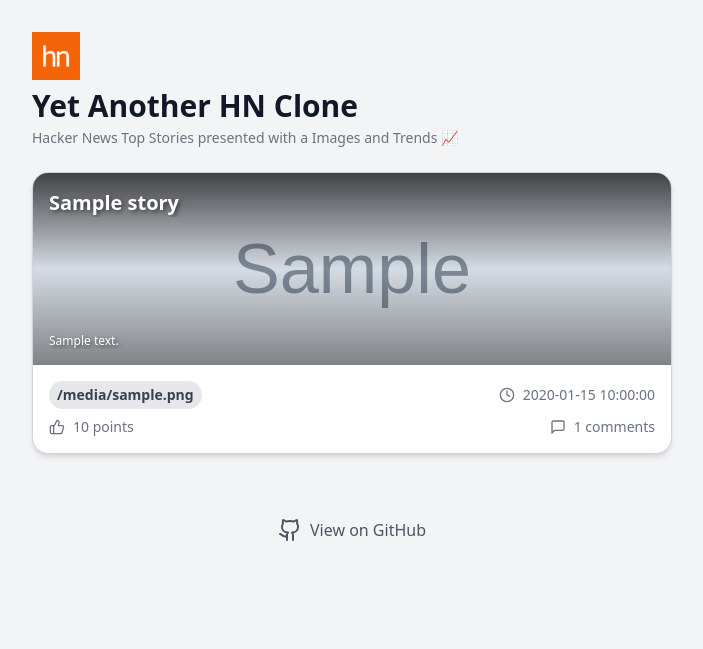
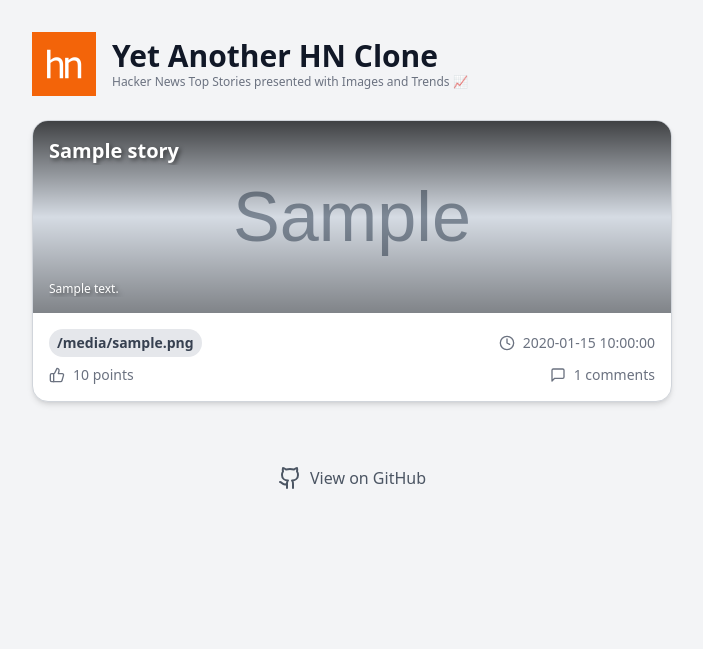
Before and after one commit to ilyaizen/hn-clone, a FastAPI app: template templates/index.html in a window 1280 px wide. Shown: the top 649 px of the page, without its empty margins (288-991 px from the left). Run offline with FastAPI, Linux system fonts and the light colour scheme; the template is opened without the code that fills it: most values are stand-ins (such as "Sample title", 1, 10 or a date in 2020); grey boxes marked "Sample" are stand-in pictures; some libraries are stand-ins or nearby versions.

Commit message:
A few changes

```diff
--- a/hn_scraper.py
+++ b/hn_scraper.py
@@ -29,14 +29,20 @@ async def start_scraper() -> None:
             stories = await fetch_top_stories()
             stories_with_metadata = []
             for index, story in enumerate(stories, start=1):
+                story['hn_url'] = f"https://news.ycombinator.com/item?id={story['id']}"
+
+                # Handle Ask HN, Show HN, etc.
+                if 'url' not in story or not story['url']:
+                    story['url'] = story['hn_url']
+
                 if 'url' in story:
                     metadata = await fetch_metadata(story['url'])
                     story.update(metadata)
                 else:
-                    story['description'] = ''
-                    story['image_url'] = ''
+                    story['description'] = story.get('text', '')[:280]
+                    story['image_url'] = '/static/images/placeholder.jpg'
+
                 story['current_position'] = index
-                story['hn_url'] = f"https://news.ycombinator.com/item?id={story['id']}"
                 stories_with_metadata.append(story)
             await update_stories(stories_with_metadata)
             print(f"Updated {len(stories_with_metadata)} stories")
--- a/templates/index.html
+++ b/templates/index.html
@@ -8,7 +8,7 @@
     <title>YAHNC</title>
     <meta
       name="description"
-      content="Yet Another HN Clone with a Images and Trends 📈"
+      content="Yet Another HN Clone with Images and Trends 📈"
     />
     <meta name="author" content="Ilya Aizenberg" />
     <meta
@@ -46,7 +46,7 @@
     <!-- Google tag (gtag.js) -->
     <script
       async
-      src="https://www.googletagmanager.com/gtag/js?id=G-QRGNH8TW07"
+      src="https://www.googletagmanager.com/gtag/js?id=G-3LX6MHLD3J"
     ></script>
     <script>
       window.dataLayer = window.dataLayer || [];
@@ -55,22 +55,26 @@
       }
       gtag("js", new Date());
 
-      gtag("config", "G-QRGNH8TW07");
+      gtag("config", "G-3LX6MHLD3J");
     </script>
   </head>
   <body class="bg-gray-100">
     <div class="mx-auto max-w-2xl px-4 py-8">
       <div class="mb-6 flex items-center justify-between">
-        <div>
+        <div class="flex items-center">
           <img
             src="{{ url_for('static', path='/images/logo.png') }}"
             alt="YAHNC Logo"
-            class="mb-2 h-12 w-auto"
+            class="mr-4 h-16 w-auto"
           />
-          <h1 class="text-3xl font-bold text-gray-900">Yet Another HN Clone</h1>
-          <p class="mt-1 text-sm text-gray-500">
-            Hacker News Top Stories presented with a Images and Trends 📈
+          <div>
+            <h1 class="text-3xl font-bold text-gray-900">
+              Yet Another HN Clone
+            </h1>
+            <p class="text-xs text-gray-500">
+              Hacker News Top Stories presented with Images and Trends 📈
             </p>
+          </div>
         </div>
       </div>
       <div class="grid grid-cols-1 gap-6">
@@ -120,17 +124,14 @@
           </div>
           <div class="p-4">
             <div class="mb-2 flex items-center justify-between">
-              <span
-                class="rounded-full bg-gray-200 px-2 py-1 text-sm font-semibold text-gray-700 hover:bg-gray-300"
-              >
               <a
                 href="https://news.ycombinator.com/user?id={{ story.poster }}"
                 target="_blank"
                 rel="noopener noreferrer"
+                class="rounded-full bg-gray-200 px-2 py-1 text-sm font-semibold text-gray-700 hover:bg-gray-300"
               >
                 {{ story.poster }}
               </a>
-              </span>
               <span class="flex items-center text-sm text-gray-500">
                 <svg
                   xmlns="http://www.w3.org/2000/svg"
```
Also changed, not shown: 2 other files. Lines whose indentation alone changed are shown as unchanged.
